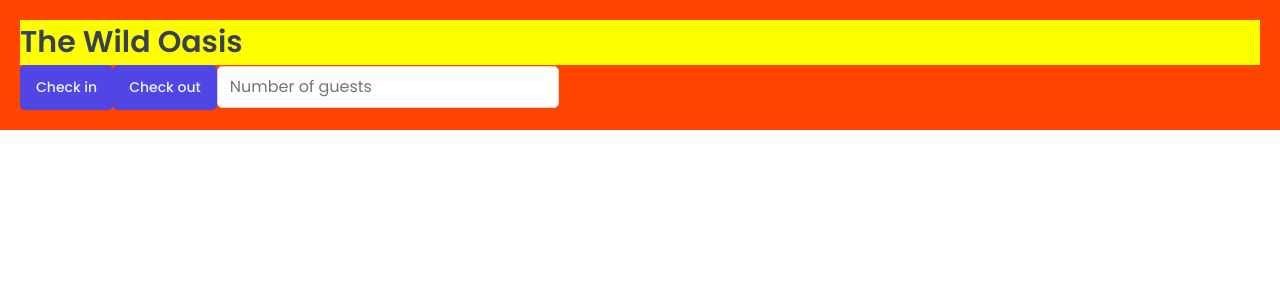
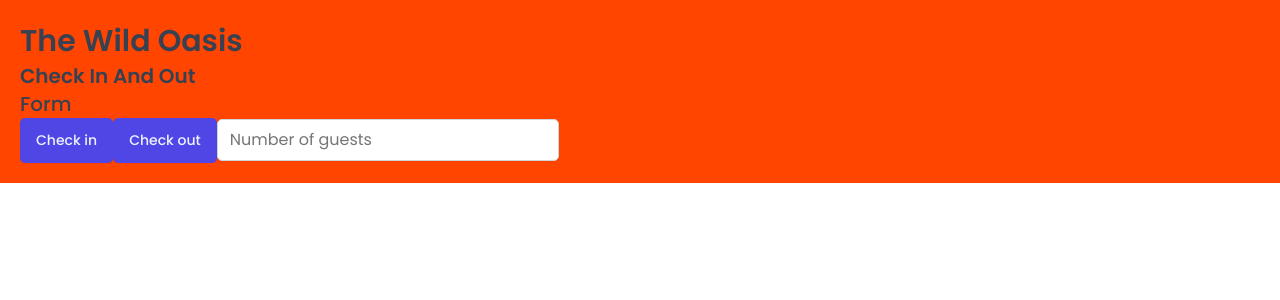
Before and after one commit to piyush-singh21/the-wild-oasis, a React (Vite) app: page / in a window 1280 px wide. Shown: the top 300 px of the page. Built offline with nearby package versions, Linux system fonts and the light colour scheme; a web font is replaced by a local one.

Commit message:
Styled components props

```diff
--- a/src/App.jsx
+++ b/src/App.jsx
@@ -2,12 +2,8 @@
 import GlobalStyles from "./styles/GlobalStyles";
 import Button from "./ui/Button";
 import Input from "./ui/Input";
+import Heading from "./ui/Heading";
 
-const H1 = styled.h1`
-  font-size: 30px;
-  font-weight: 600;
-  background-color: yellow;
-`;
 
 
 const StyledApp = styled.div`
@@ -20,7 +16,9 @@
     <>
       <GlobalStyles />
       <StyledApp>
-        <H1>The Wild Oasis</H1>
+        <Heading as="h1">The Wild Oasis</Heading>
+        <Heading as="h2">Check In And Out</Heading>
+        <Heading as="h3">Form</Heading>
         <Button onClick>Check in</Button>
         <Button onClick>Check out</Button>
         <Input type="number" placeholder="Number of guests"></Input>
--- /dev/null
+++ b/src/ui/Heading.jsx
@@ -0,0 +1,26 @@
+import styled, { css } from "styled-components";
+// const test = css`
+// text-align: center;
+// ${10 > 5 && "background-color:yellow"}
+// `;
+const Heading = styled.h1`
+${props => props.as === "h1" &&
+        css`
+  font-size: 3rem;
+  font-weight: 600;
+`}
+${props => props.as === "h2" &&
+        css`
+  font-size: 2rem;
+  font-weight: 600;
+  `}
+${props => props.as === "h3" &&
+        css`
+  font-size: 2rem;
+  font-weight: 500;
+  `}
+
+    line-height:1.4;
+
+`;
+export default Heading;
```
